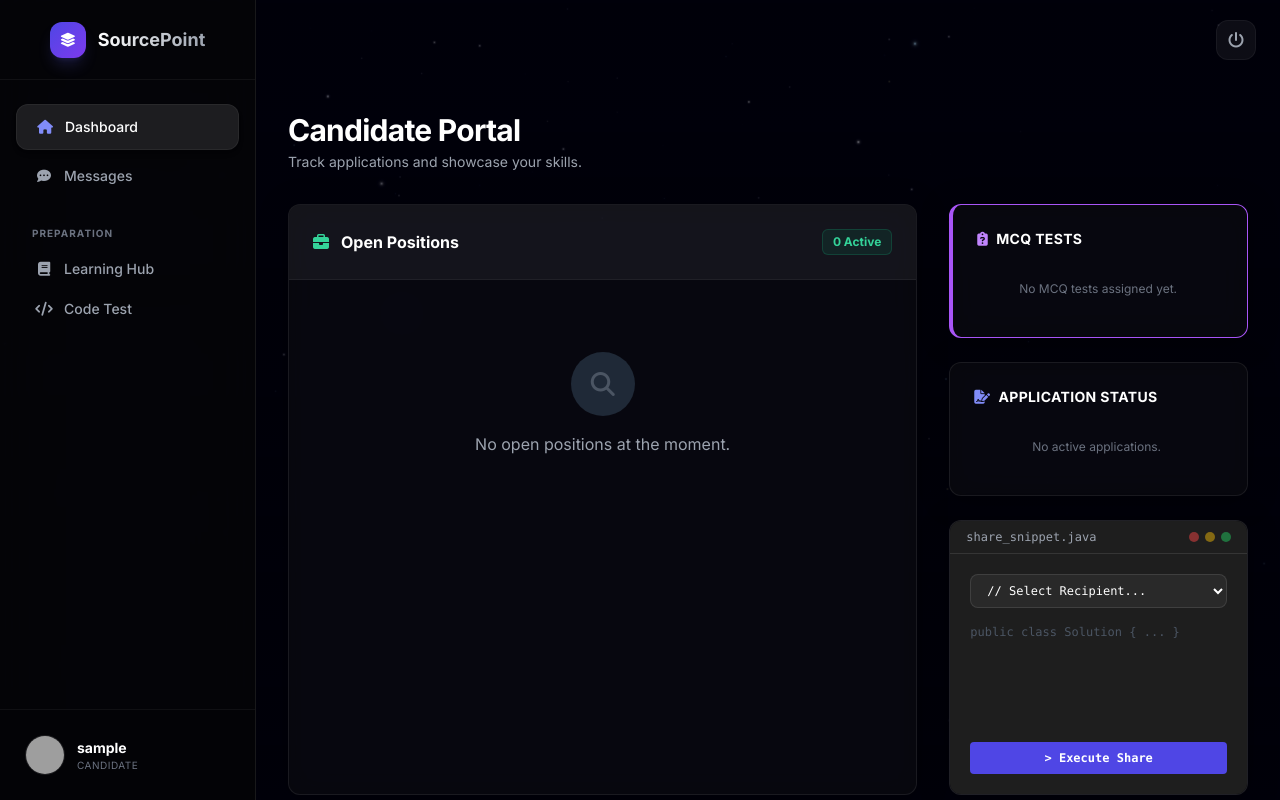
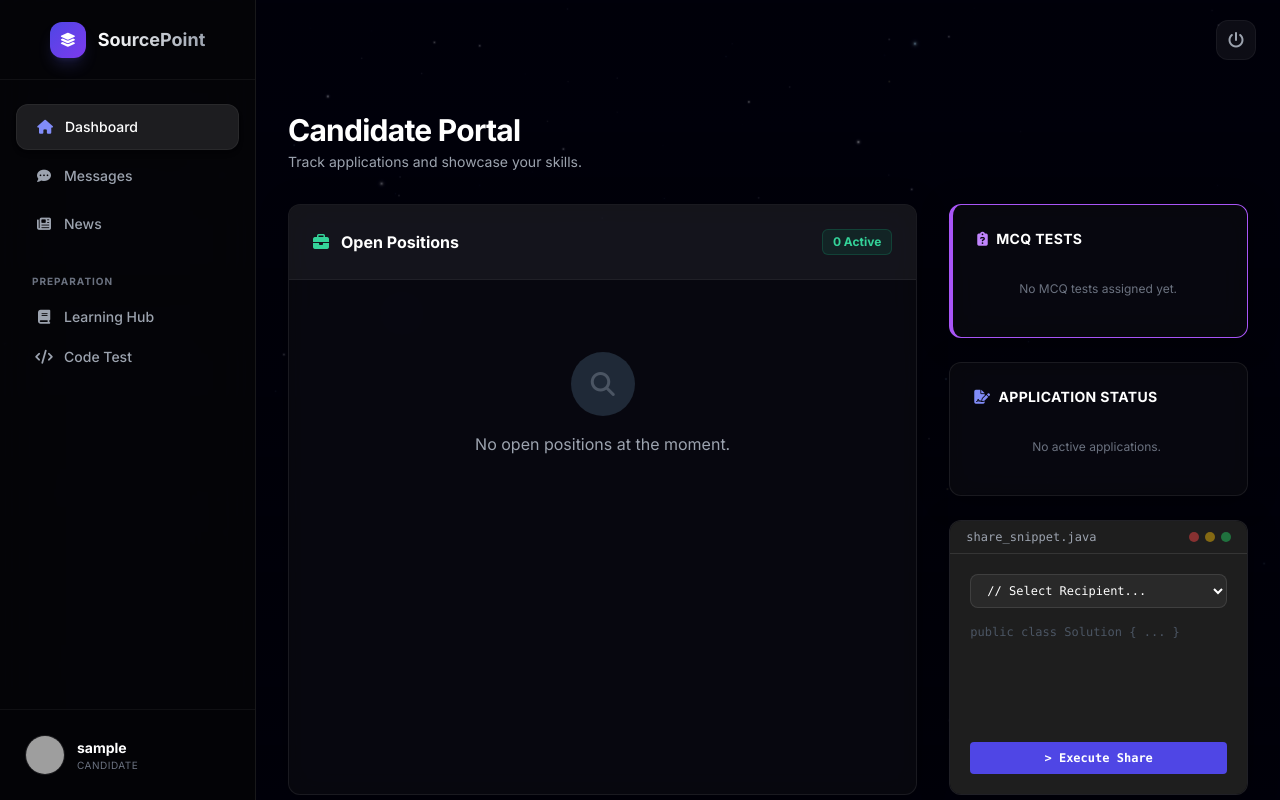
Before and after one commit to angrygabbar/Source-Point, a Flask app: page /candidate in a window 1280 px wide. Run offline with Flask 3, Linux system fonts and the light colour scheme; the visitor is signed in with stand-in values (Sample User, id 1); data comes from the database, SQL or seed files in the repository; data that the repository does not hold is empty; some libraries are stand-ins or nearby versions; grey boxes are pictures that could not be loaded.

Commit message:
fix: add News link to sidebar for authenticated users

```diff
--- a/templates/layout.html
+++ b/templates/layout.html
@@ -120,6 +120,14 @@
                         <i
                             class="fas fa-comment-dots w-6 text-center mr-2 {{ 'text-indigo-400' if request.endpoint == 'main.messages' }}"></i>
                         Messages
+                    </a>
+
+                    <a hx-get="{{ url_for('newsletter.news_page') }}" hx-target="#main-content" hx-select="#main-content"
+                        hx-swap="outerHTML transition:true" hx-push-url="true"
+                        class="nav-item flex items-center px-4 py-3 text-sm font-medium rounded-xl transition-all duration-200 cursor-pointer mb-1 {{ 'bg-white/10 text-white shadow-md border border-white/5' if request.endpoint == 'newsletter.news_page' else 'text-gray-400 hover:bg-white/5 hover:text-white' }}">
+                        <i
+                            class="fas fa-newspaper w-6 text-center mr-2 {{ 'text-indigo-400' if request.endpoint == 'newsletter.news_page' }}"></i>
+                        News
                     </a>
 
                     {% if current_user.role == 'admin' %}
@@ -314,6 +322,9 @@
 
                     <a href="{{ url_for('main.contact') }}"
                         class="text-sm font-medium text-gray-400 hover:text-white transition-colors hidden sm:block">Contact</a>
+
+                    <a href="{{ url_for('newsletter.news_page') }}"
+                        class="text-sm font-medium text-gray-400 hover:text-white transition-colors hidden sm:block">News</a>
 
                     <a href="{{ url_for('auth.login_register') }}"
                         class="px-5 py-2.5 rounded-xl bg-white hover:bg-gray-100 text-black text-sm font-bold shadow-lg shadow-white/10 transition-all transform hover:-translate-y-0.5">Login</a>
```
